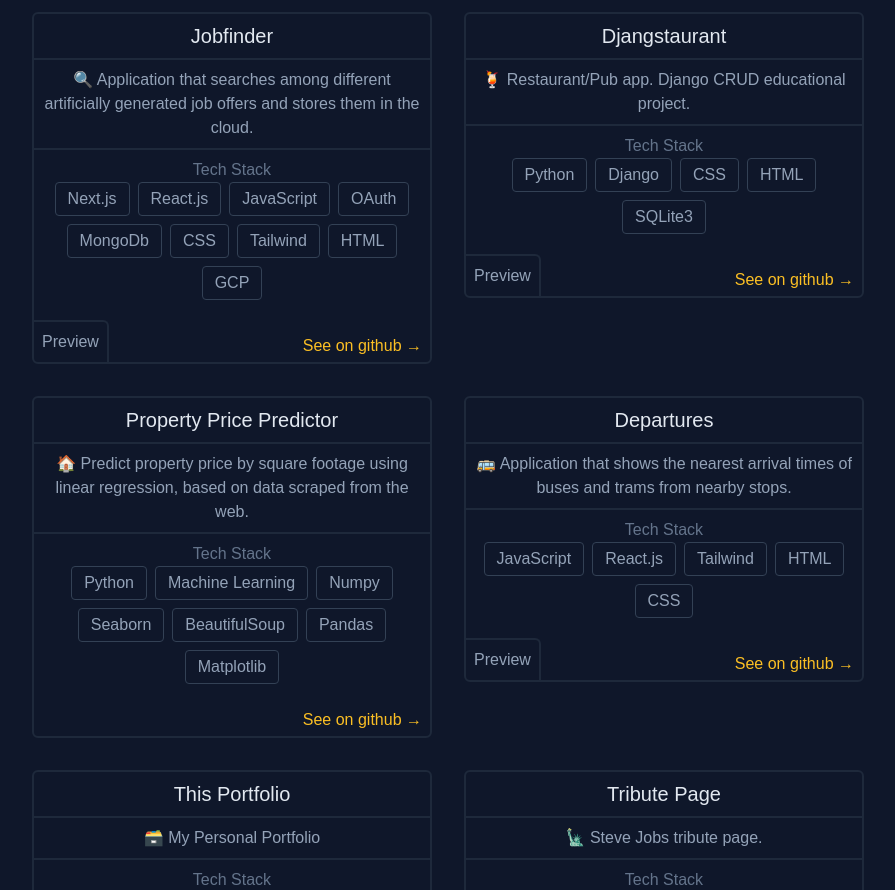
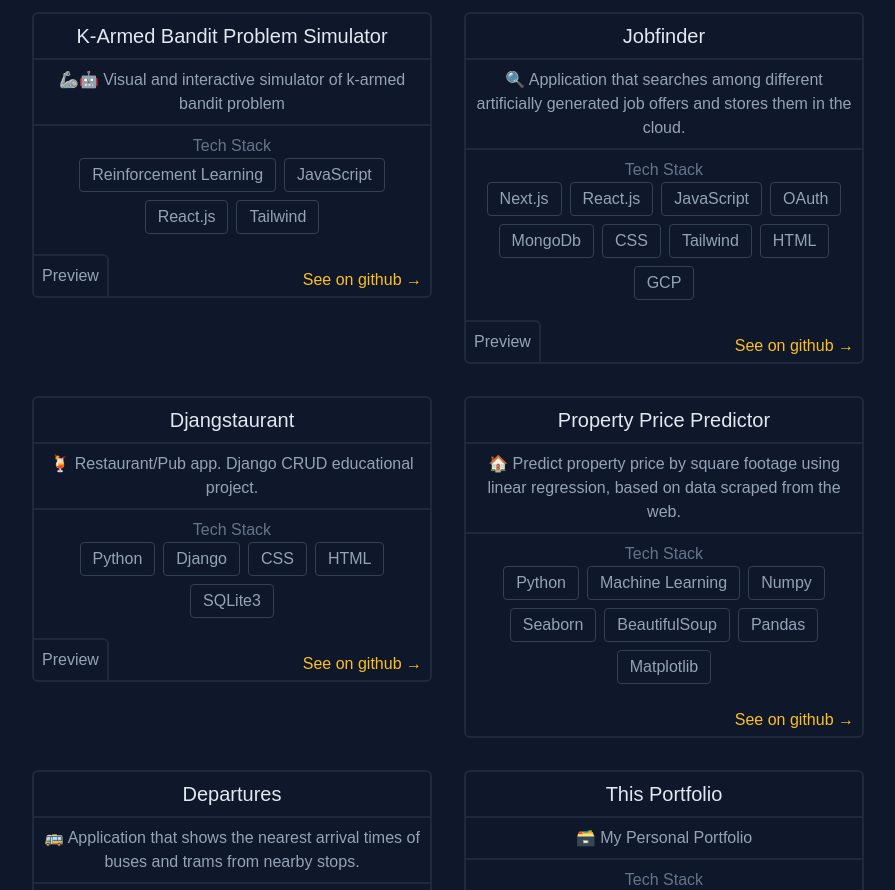
Before and after one commit to mweglowski/portfolio, a React (Create React App) app: page / in a window 1280 px wide. Shown: the part 2140-3030 px from the top of the page, without its empty margins (192-1087 px from the left). Built offline with nearby package versions, Linux system fonts and the light colour scheme.

Commit message:
add new project

```diff
--- a/src/components/Projects.tsx
+++ b/src/components/Projects.tsx
@@ -3,6 +3,7 @@ import JobfinderImage from "../assets/images/jobfinder.jpg"
 import DjangstaurantImage from "../assets/images/djangstaurant.jpg"
 import DeparturesImage from "../assets/images/departures.jpg"
 import TributePageImage from "../assets/images/tribute_page.jpg"
+import BanditSimulatorImage from "../assets/images/bandit_simulator.png"
 
 export type ProjectData = {
   title: string;
@@ -16,6 +17,13 @@ export type ProjectsData = Array<ProjectData>;
 
 const Projects = () => {
   const projectsData: ProjectsData = [
+    {
+      title: "K-Armed Bandit Problem Simulator",
+      description: "🦾🤖 Visual and interactive simulator of k-armed bandit problem",
+      stack: ["Reinforcement Learning", "JavaScript", "React.js", "Tailwind"],
+      image: BanditSimulatorImage,
+      githubLink: "https://github.com/mweglowski/bandit_problem_simulator",
+    },
     {
       title: "Jobfinder",
       description: "🔍 Application that searches among different artificially generated job offers and stores them in the cloud.",
@@ -79,13 +87,6 @@ const Projects = () => {
       ],
       githubLink: "https://github.com/mweglowski/portfolio-typescript",
     },
-    {
-      title: "Tribute Page",
-      description: "🗽 Steve Jobs tribute page.",
-      stack: ["HTML", "SCSS"],
-      image: TributePageImage,
-      githubLink: "https://github.com/mweglowski/tribute-page",
-    },
   ];
 
   return (
```
Also changed, not shown: src/assets/images/bandit_simulator.png (added).
